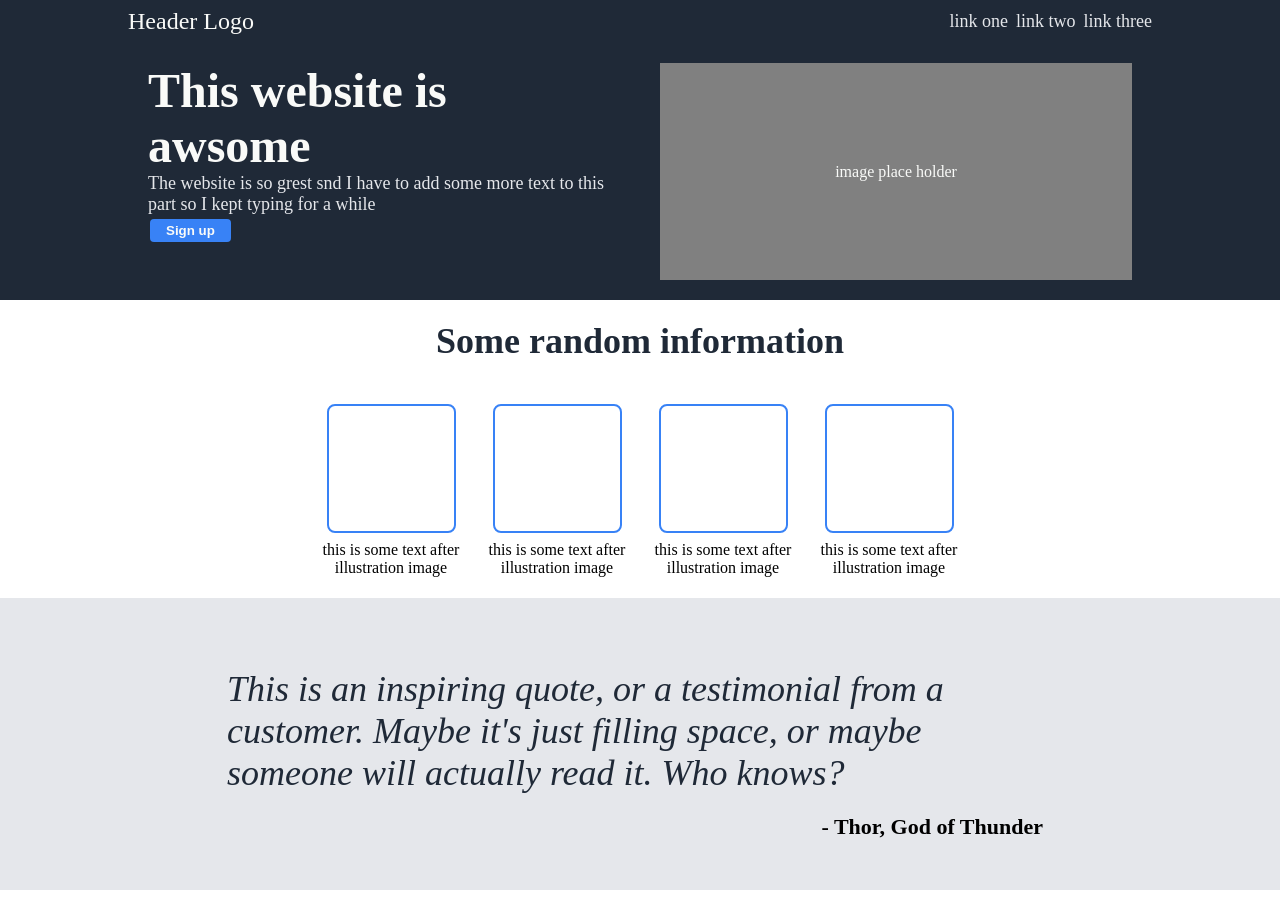
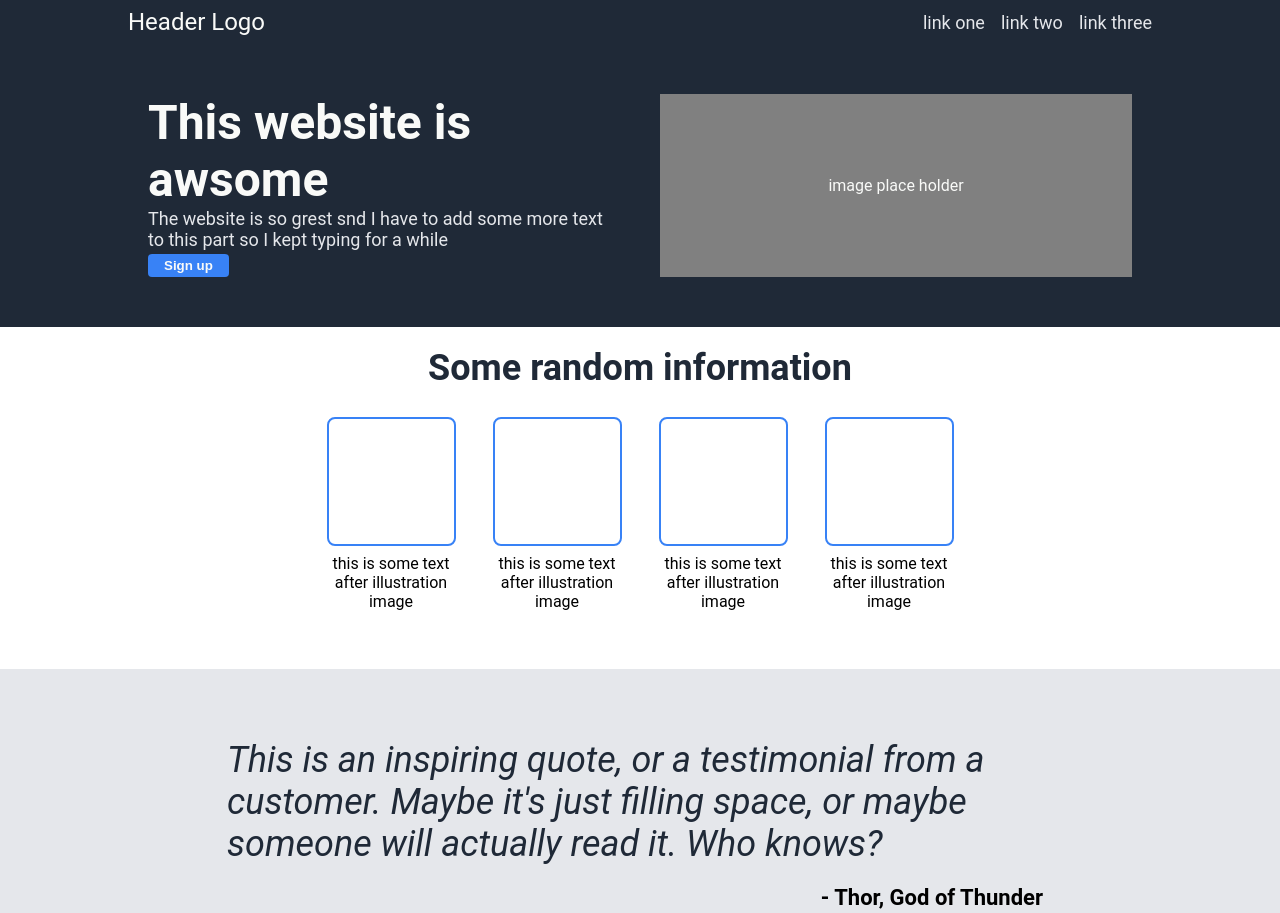
Before and after one commit to AviyaCG1/landing-page, a plain HTML site: page index.html in a window 1280 px wide. Shown: the top 913 px of the page. Drawn offline with Linux system fonts and the light colour scheme.

Commit message:
Add small margin and padding adjusment

```diff
--- a/styles.css
+++ b/styles.css
@@ -1,6 +1,7 @@
 body {
     height: 100vh;
     margin: 0 auto;
+    font-family: 'Roboto', sans-serif;
 
 }
 
@@ -35,7 +36,7 @@ body {
 
 .link-list {
     display: flex;
-    gap: 8px;
+    gap: 16px;
 }
 
 ul {
@@ -50,14 +51,12 @@ a {
     font-size: 18px;
 }
 
-/* Hero content component */
-
 .des-container {
     display: flex;
 
     flex: 2 1 auto;
 
-
+    padding: 30px;
     width: 80%;
     margin: auto;
 }
@@ -86,7 +85,7 @@ a {
     border: none;
     border-radius: 4px;
     padding: 4px 16px;
-    margin: 4px 2px;
+    margin-top: 4px;
 }
 
 .des-img {
@@ -124,8 +123,7 @@ a {
     align-items: center;
     gap: 16px;
     padding: 8px;
-
-    min-height: 200px;
+    margin-bottom: 50px;
 }
 
 .card {
```
